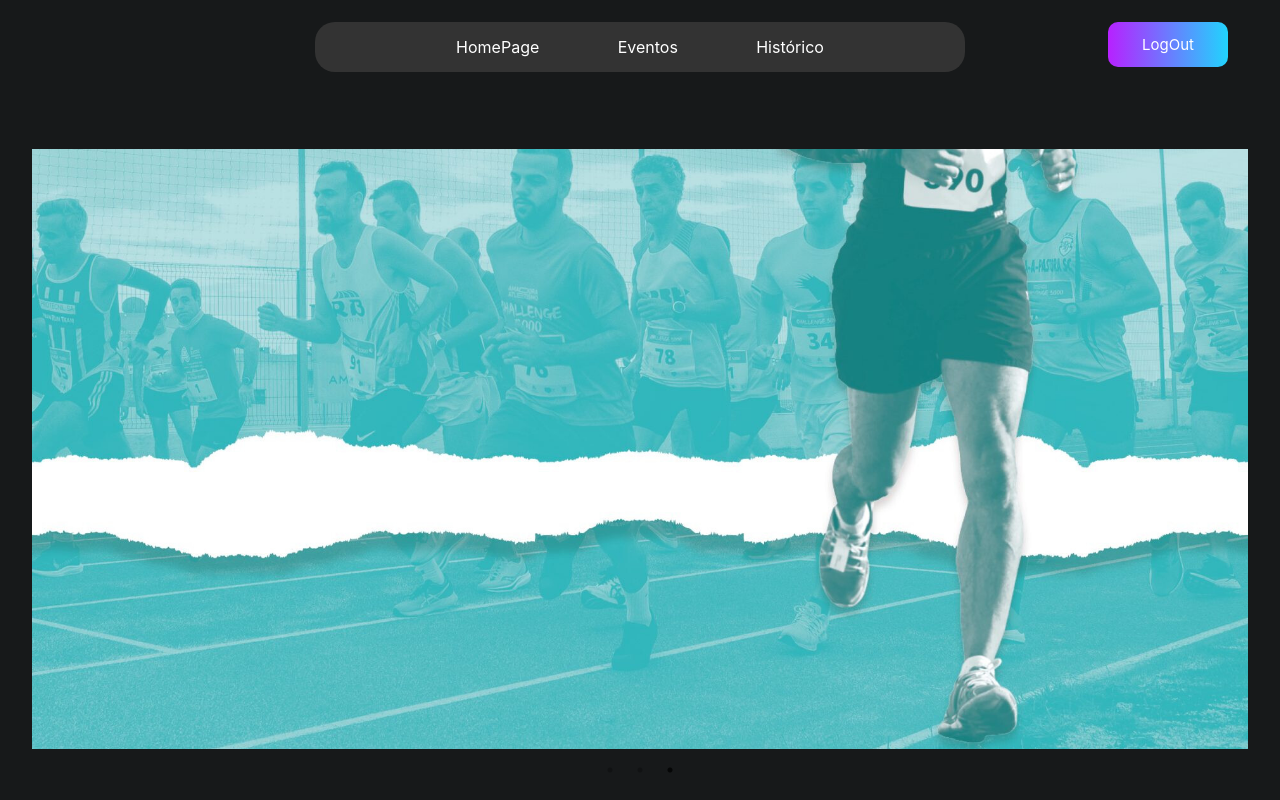
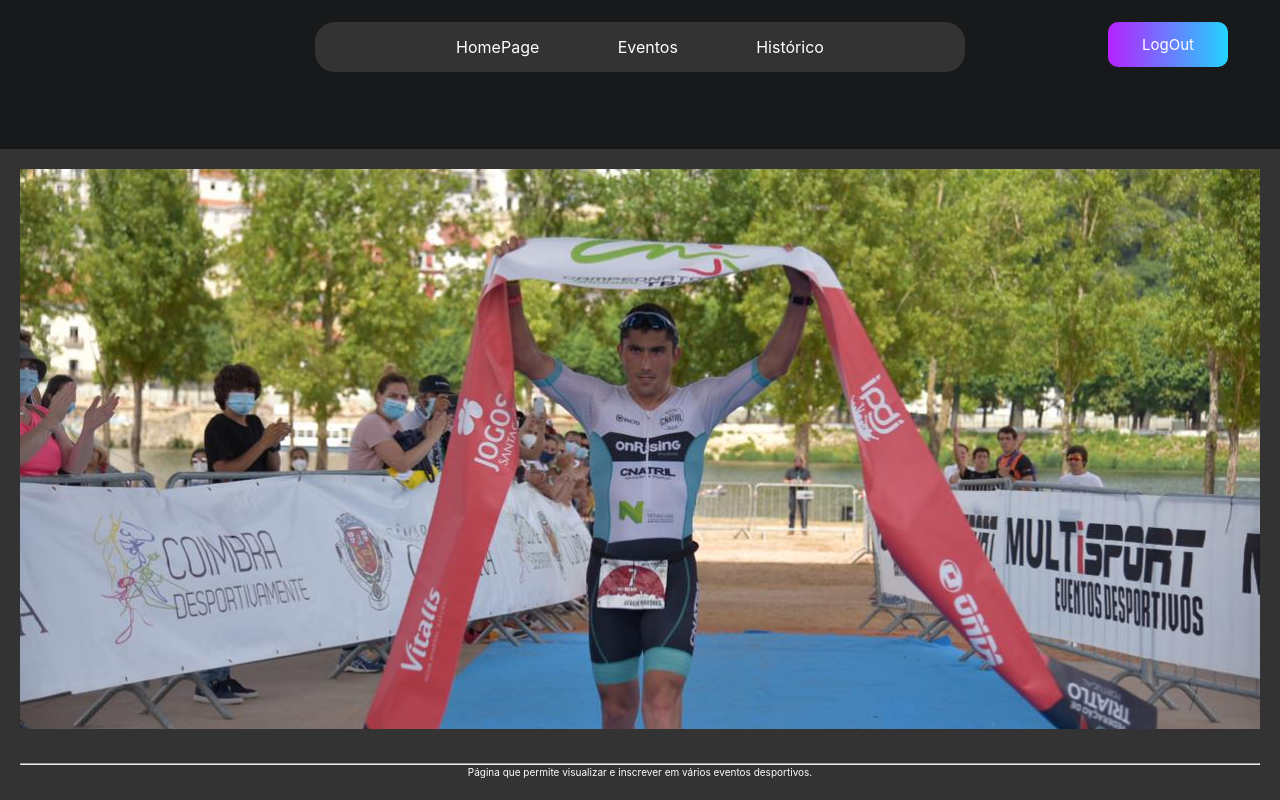
Before and after one commit to joaaoribeiro04/projeto_eventos, a React (Create React App) app in the folder Frontend/eventos/: page /principal in a window 1280 px wide. Built offline with nearby package versions, Linux system fonts and the light colour scheme.

Commit message:
add footer in homepage

```diff
--- a/Frontend/eventos/src/assets/global.css
+++ b/Frontend/eventos/src/assets/global.css
@@ -263,3 +263,14 @@ button {
   width: 200px;
   height: 200px;
 }
+
+.footer {
+  position: fixed;
+  bottom: 0;
+  width: 100%;
+  background-color: #333;
+  color: white;
+  padding: 20px;
+  text-align: center;
+  font-size: 10px;
+}
--- a/Frontend/eventos/src/pages/Principal/index.jsx
+++ b/Frontend/eventos/src/pages/Principal/index.jsx
@@ -23,21 +23,20 @@ function Principal() {
         slidesToShow: 1,
         slidesToScroll: 1,
         autoplay: true,
-        autoplaySpeed: 2000,
+        autoplaySpeed: 1500,
         arrows: false,
         draggable: true
     };
 
     const imageStyle = {
-        width: '95%',
+        width: '100%',
         height: '600px',
         objectFit: 'cover',
         imageRendering: '-webkit-optimize-contrast',
         margin: '0 auto',
-        userSelect: 'none' // Desativa a seleção de texto na imagem
+        userSelect: 'none',
+        border: '20px solid #333'
     };
-
-
 
     return (
         <div className="container">
@@ -93,6 +92,12 @@ function Principal() {
                     </div>
                 </Slider>
             </div>
+            <footer className="footer">
+                <hr className="mt-5 mb-4" />
+                <p className="text-muted">
+                    Página que permite visualizar e inscrever em vários eventos desportivos.
+                </p>
+            </footer>
         </div>
     );
 }
```
